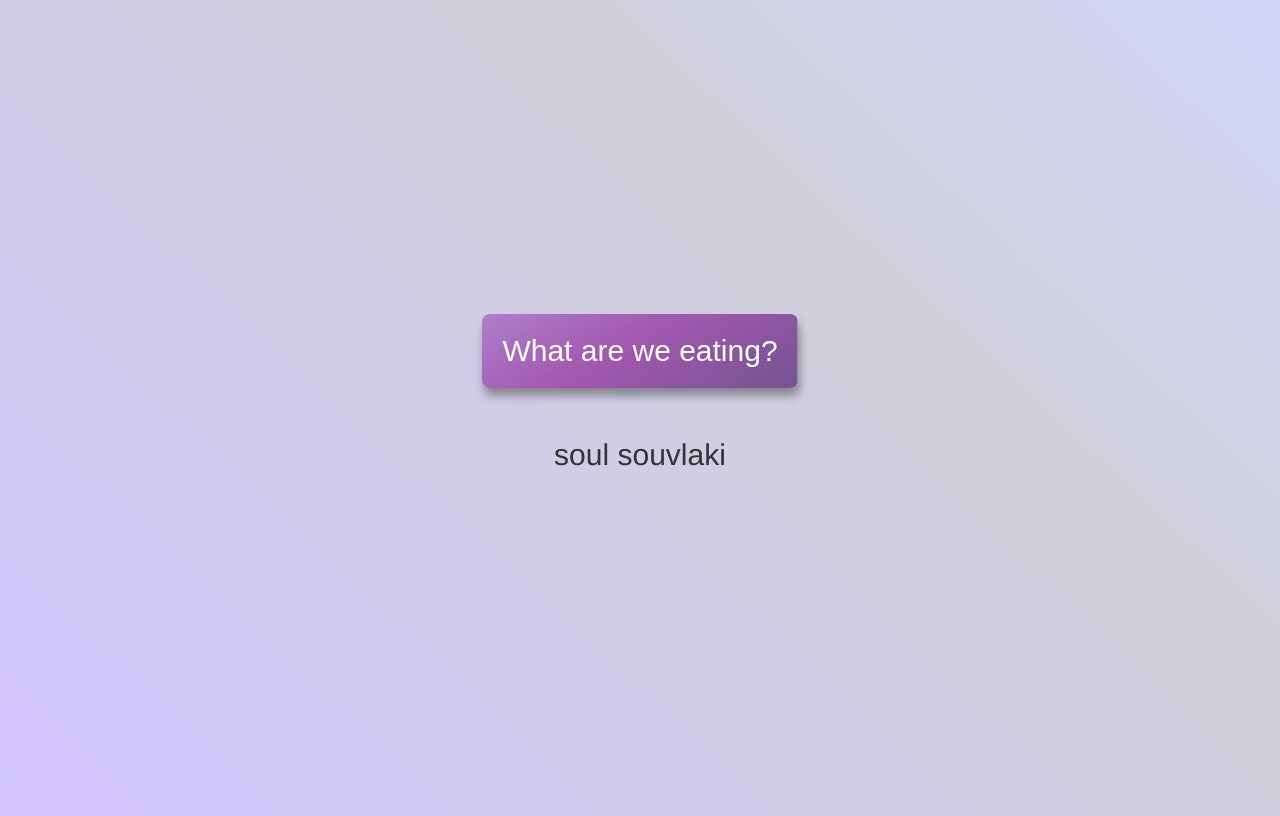
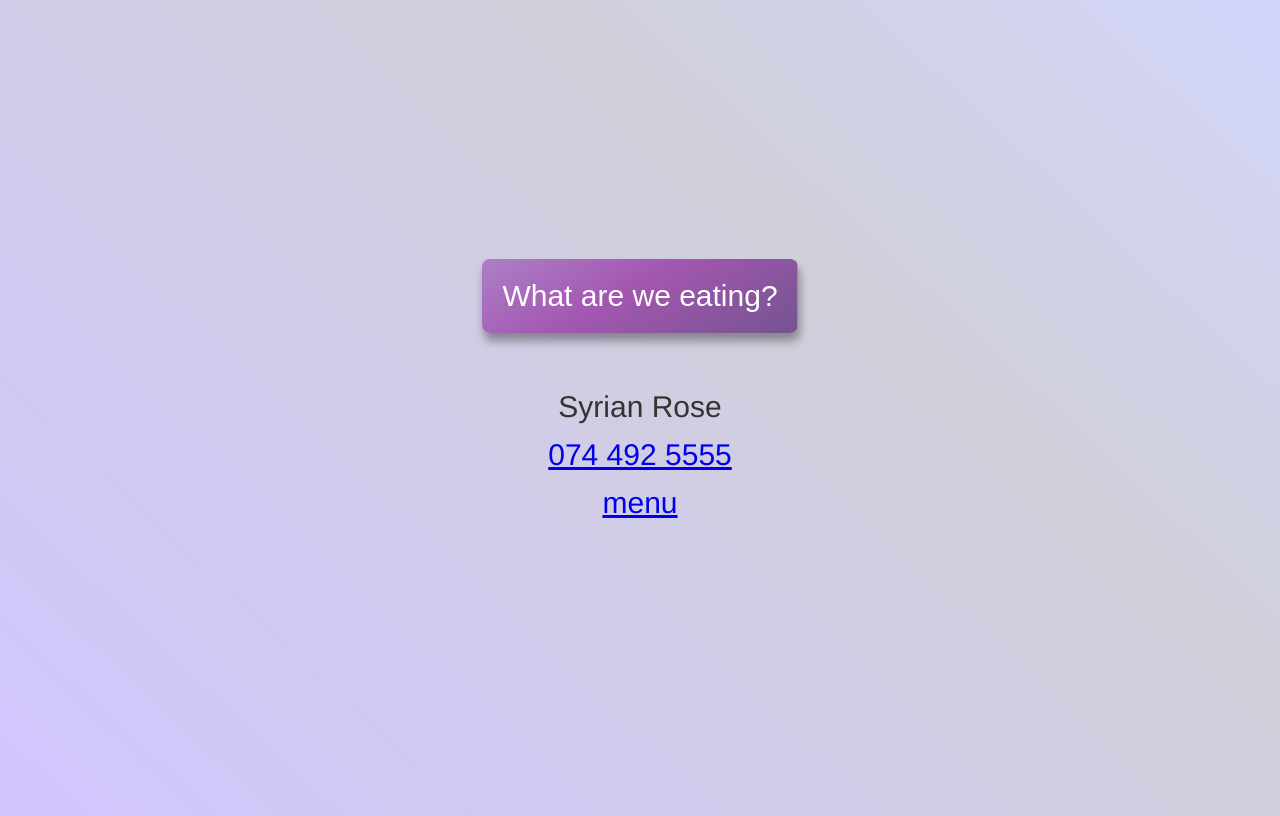
Before and after one commit to Koda-Pig/what-we-eating, a website built with Vite: page index.html in a window 1280 px wide. Both pictures are taken after a click on the button "What are we eating?". Built offline with nearby package versions, Linux system fonts and the light colour scheme.

Commit message:
Added menu and contact number links

```diff
--- a/main.js
+++ b/main.js
@@ -1,9 +1,64 @@
 import './style.css'
 
-let options = ['nandos', 'momos', 'lapadrino', 'tamrind', 'soul souvlaki'];
-let btn = document.querySelector('button');
-let result = document.querySelector('.result p')
+let btn = document.querySelector('button'),
+    resultName = document.querySelector('.result p'),
+    eatingAt;
 
 btn.addEventListener('click', () => {
-  result.innerHTML = options[Math.floor(Math.random() * options.length)];
+  eatingAt = options[Math.floor(Math.random() * options.length)];
+  resultName.innerHTML =
+    `${eatingAt.name} <br>
+    <a href='tel:${eatingAt.numberLink}'>${eatingAt.number}</a> <br>
+    <a href='${eatingAt.menuLink}'>menu</a>
+    `;
 });
+
+let options = [
+ {
+  name: 'Nandos',
+  number: '011 442 6168',
+  numberLink: '+27114426168',
+  menuLink: 'https://www.nandos.co.za/eat/order/menu'
+ },
+ {
+  name: 'Momos',
+  number: '010 900 4889',
+  numberLink: '+27109004889',
+  menuLink: 'https://www.zomato.com/momobaohaus/menu'
+ }
+ ,{
+  name: 'Lapadrino',
+  number: '011 486 6222',
+  numberLink: '+27114866222',
+  menuLink: 'http://www.lapadrinorobertsham.co.za/images/Menu-J.jpg'
+ }
+ ,{
+  name: 'Tamrind',
+  number: '063 206 0757',
+  numberLink: '+27632060757',
+  menuLink: 'http://tamarindofindia.co.za/'
+ }
+ ,{
+  name: 'Soul Souvlaki',
+  number: '011 327 6366',
+  numberLink: '+27113276366',
+  menuLink: 'https://soulsouvlaki.co.za/parktown-north/#menu'
+ }
+ ,{
+  name: 'Aldega',
+  number: '063 028 9935',
+  numberLink: '+27630289935',
+  menuLink: 'https://www.zomato.com/johannesburg/adega-express-emmarentia/menu'
+ }
+ ,{
+  name: 'Mochachos',
+  number: '011 646 3967',
+  numberLink: '+27116463967',
+  menuLink: 'https://www.mochachos.com/our-food/'
+ },{
+  name: 'Syrian Rose',
+  number: '074 492 5555',
+  numberLink: '+27744925555',
+  menuLink: 'https://www.facebook.com/OnlineMediaSA/photos/pcb.4179395818756347/4179395545423041'
+ }
+]
--- a/style.css
+++ b/style.css
@@ -39,4 +39,6 @@ button:hover {
 .result {
   color: #333;
   font-size: 30px;
+  text-align: center;
+  line-height: 1.6;
 }
```
